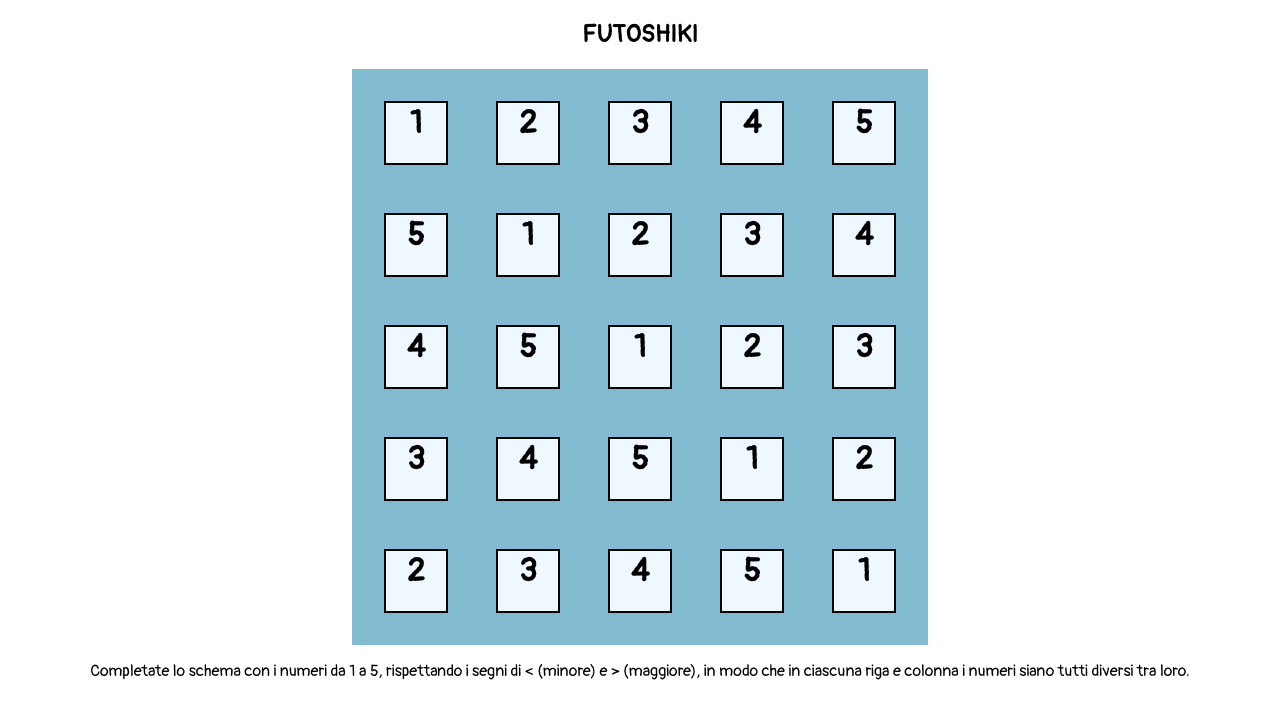
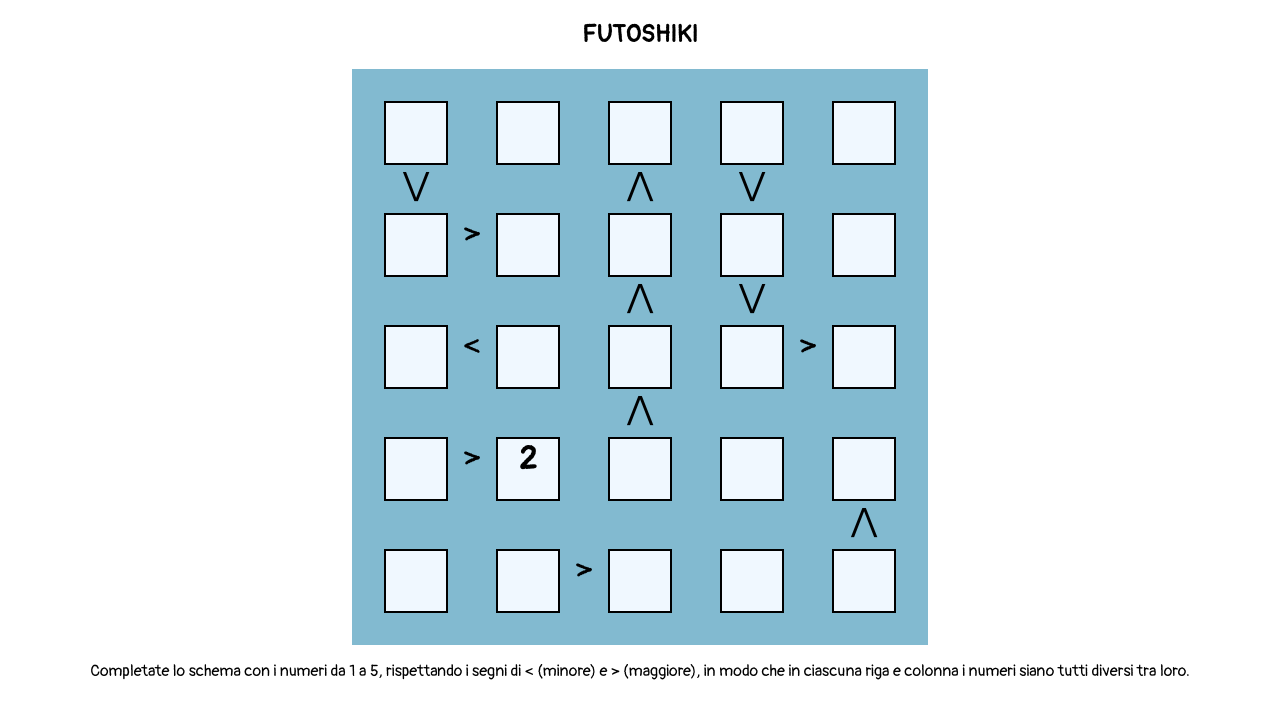
Before and after one commit to rony76/futoshiki-react, a React (Create React App) app: page / in a window 1280 px wide. Shown: the top 718 px of the page. Built offline with nearby package versions, Linux system fonts and the light colour scheme.

Commit message:
Print vertical constraints

```diff
--- a/src/components/GameBoard/GameBoard.tsx
+++ b/src/components/GameBoard/GameBoard.tsx
@@ -14,7 +14,7 @@ const GameBoard: FC<GameBoardProps> = ({game}: GameBoardProps) => {
     for (let row = 1; row <= game.size; row++) {
         cells = cells.concat(<ValueRow game={game} row={row}/>)
         if (row < game.size) {
-            cells = cells.concat(<GapRow size={game.size}/>)
+            cells = cells.concat(<GapRow game={game} afterRow={row}/>)
         }
     }
 
--- a/src/components/GapRow/GapRow.tsx
+++ b/src/components/GapRow/GapRow.tsx
@@ -1,16 +1,32 @@
 import React, {FC} from 'react';
 import './GapRow.css';
+import {Constraint, Game} from "../../model/Game";
+import {Coordinates} from "../../model/Coordinates";
 
 interface GapRowProps {
-    size: number
+    game: Game,
+    afterRow: number
 }
 
-const GapRow: FC<GapRowProps> = ({size}: GapRowProps) => {
+const printConstraint = (c: Constraint) => {
+    switch (c) {
+        case "none":
+            return '';
+        case "lt":
+            return '⋀';
+        case "gt":
+            return '⋁';
+    }
+}
+
+const GapRow: FC<GapRowProps> = ({game, afterRow}: GapRowProps) => {
     let result = Array<JSX.Element>();
 
-    for (let col = 0; col < size; col++) {
-        result.push(<div className="grid-h-gap"/>)
-        if (col < size - 1) {
+    for (let col = 1; col <= game.size; col++) {
+        const coords = new Coordinates(afterRow, col);
+        let constraint = game.getConstraintWithBelow(coords);
+        result.push(<div className="grid-v-gap">{printConstraint(constraint)}</div>)
+        if (col < game.size) {
             result.push(<div className="grid-neutral-gap"/>)
         }
     }
--- a/src/components/ValueRow/ValueRow.tsx
+++ b/src/components/ValueRow/ValueRow.tsx
@@ -1,6 +1,6 @@
 import React, {FC} from 'react';
 import './ValueRow.css';
-import {Game} from "../../model/Game";
+import {Constraint, Game} from "../../model/Game";
 import ValueCell from "../ValueCell/ValueCell";
 import {Coordinates} from "../../model/Coordinates";
 
@@ -9,14 +9,25 @@ interface ValueRowProps {
     row: number
 }
 
+const printConstraint = (c: Constraint) => {
+    switch (c) {
+        case 'gt': return '>';
+        case 'lt': return '<';
+        case 'none': return '';
+    }
+}
+
 const ValueRow: FC<ValueRowProps> = ({game, row}: ValueRowProps) => {
     let result = Array<JSX.Element>();
 
     for (let col = 1; col <= game.size; col++) {
-        const cell = game.getCell(new Coordinates(row, col));
+        const coords = new Coordinates(row, col);
+        const cell = game.getCell(coords);
         result.push(<ValueCell cell={cell} />)
+
         if (col < game.size) {
-            result.push(<div className="grid-h-gap"/>)
+            let constraint = game.getConstraintWithRight(coords);
+            result.push(<div className="grid-h-gap">{printConstraint(constraint)}</div>)
         }
     }
 
--- a/src/model/Game.ts
+++ b/src/model/Game.ts
@@ -28,20 +28,20 @@ class Game {
         return this.cells[coords.toIndex(this.size)] || EmptyCell.get()
     }
 
-    getRowConstraint(row: number, leftCellColumn: number): Constraint {
-        return this.rowConstraints[new Coordinates(row, leftCellColumn).toIndex(this.size)] || 'none';
+    getConstraintWithRight(coords: Coordinates): Constraint {
+        return this.rowConstraints[coords.toIndex(this.size)] || 'none';
     }
 
-    setRowConstraint(row: number, leftCellColumn: number, constraint: Constraint) {
-        this.rowConstraints[new Coordinates(row, leftCellColumn).toIndex(this.size)] = constraint;
+    setConstraintWithRight(coords: Coordinates, constraint: Constraint) {
+        this.rowConstraints[coords.toIndex(this.size)] = constraint;
     }
 
-    getColumnConstraint(column: number, aboveCellRow: number): Constraint {
-        return this.colConstraints[new Coordinates(aboveCellRow, column).toIndex(this.size)] || 'none';
+    getConstraintWithBelow(coords: Coordinates): Constraint {
+        return this.colConstraints[coords.toIndex(this.size)] || 'none';
     }
 
-    setColumnConstraint(column: number, aboveCellRow: number, constraint: Constraint) {
-        this.colConstraints[new Coordinates(aboveCellRow, column).toIndex(this.size)] = constraint;
+    setConstraintWithBelow(coords: Coordinates, constraint: Constraint) {
+        this.colConstraints[coords.toIndex(this.size)] = constraint;
     }
 }
 
--- a/src/useGame.ts
+++ b/src/useGame.ts
@@ -7,13 +7,25 @@ export function useGame(size: number): Game | null {
 
     setTimeout(() => {
         let newGame = new Game(size);
-        for (let row = 1; row <= size; row++) {
-            for (let col = 1; col <= size; col++) {
-                let val = (size + col - (row - 1)) % size;
-                if (val === 0) val = 5;
-                newGame.setFixed(new Coordinates(row, col), val);
-            }
-        }
+        newGame.setFixed(new Coordinates(4, 2), 2);
+
+        newGame.setConstraintWithBelow(new Coordinates(1, 1), 'gt');
+        newGame.setConstraintWithBelow(new Coordinates(1, 3), 'lt');
+        newGame.setConstraintWithBelow(new Coordinates(1, 4), 'gt');
+
+        newGame.setConstraintWithRight(new Coordinates(2, 1), 'gt');
+        newGame.setConstraintWithBelow(new Coordinates(2, 3), 'lt');
+        newGame.setConstraintWithBelow(new Coordinates(2, 4), 'gt');
+
+        newGame.setConstraintWithRight(new Coordinates(3, 1), 'lt');
+        newGame.setConstraintWithBelow(new Coordinates(3, 3), 'lt');
+        newGame.setConstraintWithRight(new Coordinates(3, 4), 'gt');
+
+        newGame.setConstraintWithRight(new Coordinates(4, 1), 'gt');
+        newGame.setConstraintWithBelow(new Coordinates(4, 5), 'lt');
+
+        newGame.setConstraintWithRight(new Coordinates(5, 2), 'gt');
+
         setGame(newGame);
     }, 800);
 
```
Also changed, not shown: 1 other file (tests, documents, lock files or other folders).
